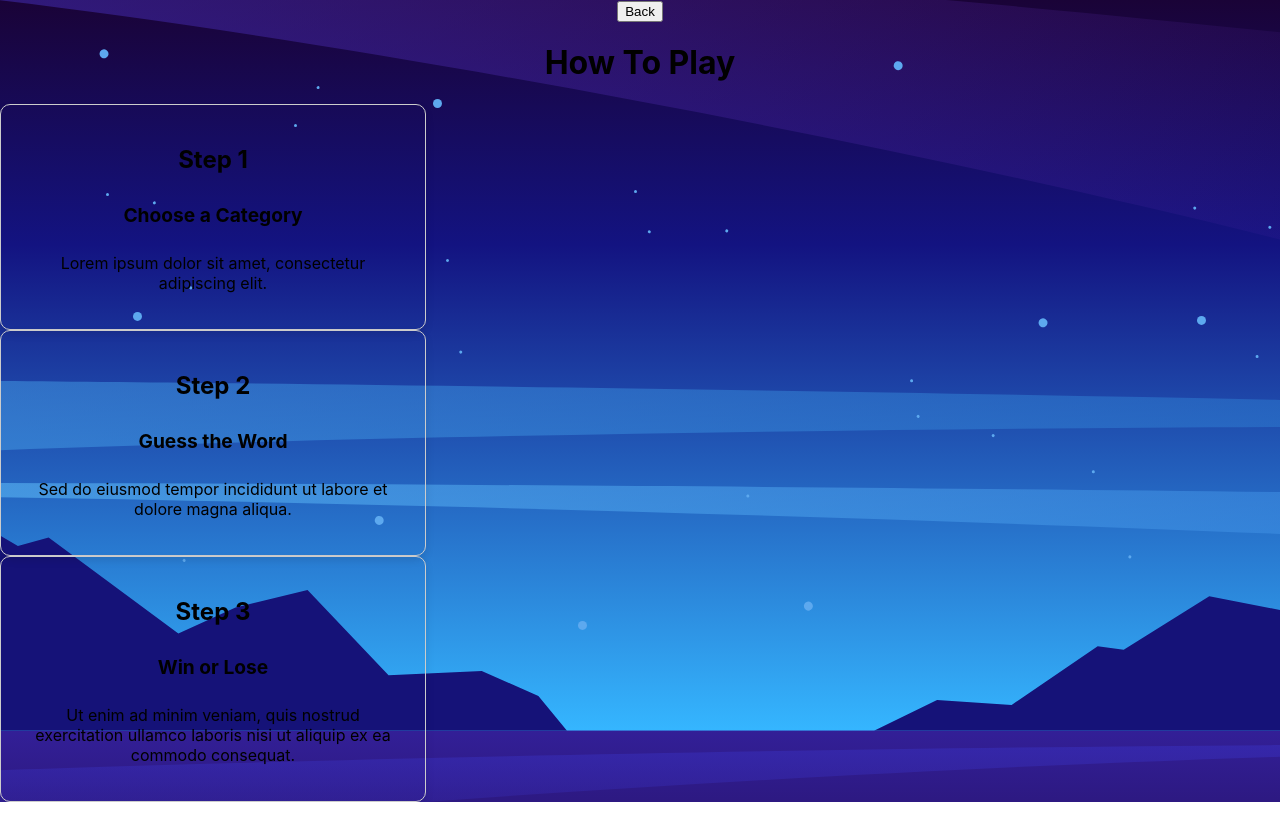
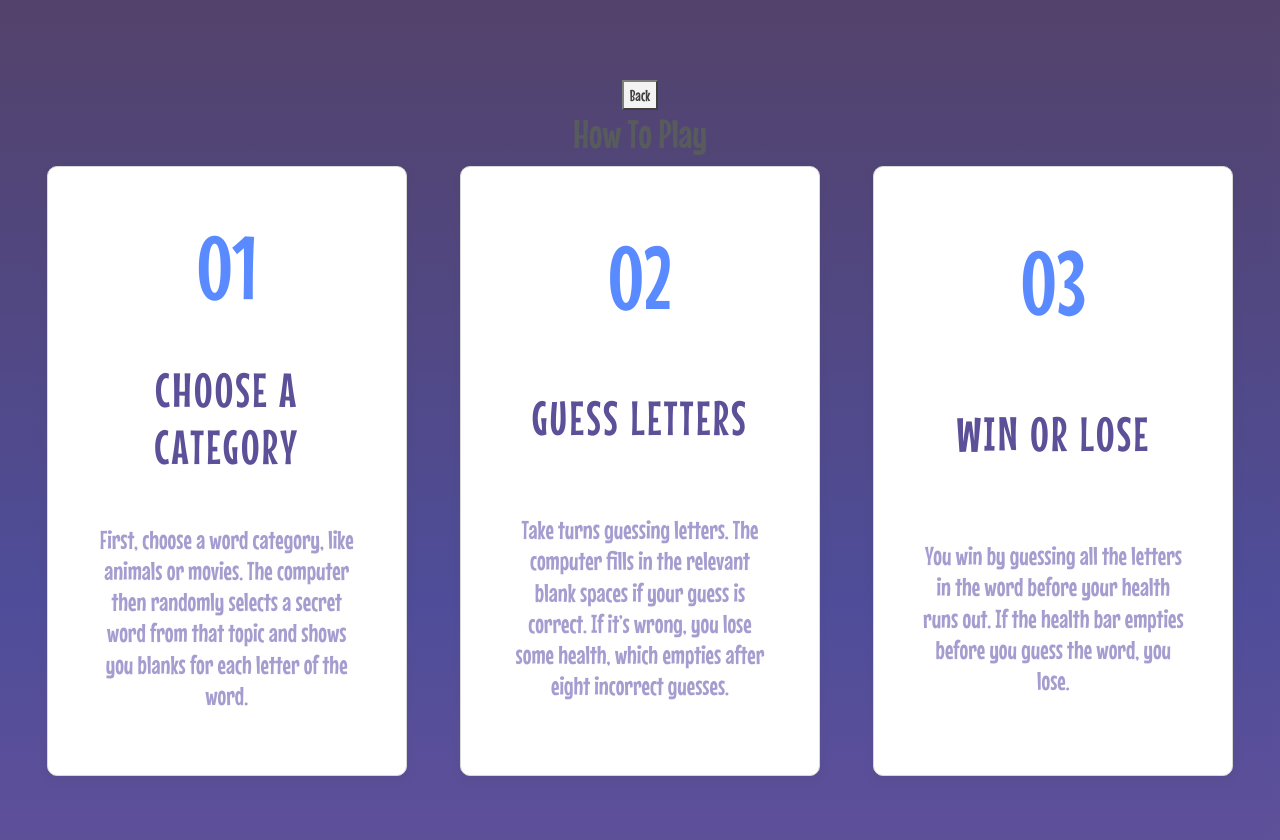
Before and after one commit to huyviet1995/hangman-game, a React (Create React App) app: page /tutorial in a window 1280 px wide. Shown: the top 840 px of the page. Before the commit the page ends 802 px from the top, so only its background shows below. Built offline with nearby package versions, Linux system fonts and the light colour scheme.

Commit message:
Install bootstrap, classNames

```diff
--- a/package.json
+++ b/package.json
@@ -10,6 +10,8 @@
     "@types/node": "^16.18.108",
     "@types/react": "^18.3.5",
     "@types/react-dom": "^18.3.0",
+    "bootstrap": "^5.3.3",
+    "classnames": "^2.5.1",
     "react": "^18.3.1",
     "react-dom": "^18.3.1",
     "react-router-dom": "^6.26.1",
--- a/src/App.css
+++ b/src/App.css
@@ -4,6 +4,7 @@
   width: 100vw;
   background-repeat: no-repeat;
   background-size: cover;
+  font-family: MouseMemoirs;
 }
 
 .App-logo {
--- a/src/components/Card/Card.module.css
+++ b/src/components/Card/Card.module.css
@@ -2,24 +2,39 @@
     display: flex;
     flex-direction: column;
     align-items: center;
-    padding: 20px;
+    padding: 48px;
     border: 1px solid #ccc;
     border-radius: 10px;
     width: 30%;
     box-shadow: 0 4px 8px rgba(0, 0, 0, 0.1);
+    background: #ffffff;
+    max-width: 550px;
 }
 
 .cardTitle {
-    font-size: 1.5rem;
-    margin-bottom: 10px;
+    font-family: MouseMemoirs;
+    font-style: normal;
+    font-weight: 400;
+    font-size: 88px;
+    color: #2463ff;
 }
 
 .stepName {
-    font-size: 1.2rem;
-    margin-bottom: 10px;
+    font-style: normal;
+    font-weight: 400;
+    font-size: 48px;
+    line-height: 120%;
+    /* identical to box height, or 58px */
+    text-align: center;
+    letter-spacing: 0.05em;
+    text-transform: uppercase;
+    color: #261676;
 }
 
 .text {
-    font-size: 1rem;
-    text-align: center;
+    font-style: normal;
+    font-weight: 400;
+    font-size: 26px;
+    line-height: 120%;
+    color: #887dc0;
 }
--- a/src/components/Card/Card.tsx
+++ b/src/components/Card/Card.tsx
@@ -1,16 +1,19 @@
 import React from 'react';
 import styles from './Card.module.css';
+import cn from 'classnames';
 
 interface CardProps {
   title: string;
   stepName: string;
   text: string;
+  className?: string;
 }
 
-const Card: React.FC<CardProps> = ({ title, stepName, text }) => {
+const Card: React.FC<CardProps> = ({ title, stepName, text, className }) => {
+  const cardClasses = cn(styles.card, className);
   return (
-    <div className={styles.card}>
-      <h2 className={styles.cardTitle}>{title}</h2>
+    <div className={cardClasses}>
+      <h2 className={`${styles.cardTitle} my-0`}>{title}</h2>
       <h3 className={styles.stepName}>{stepName}</h3>
       <p className={styles.text}>{text}</p>
     </div>
--- a/src/index.tsx
+++ b/src/index.tsx
@@ -3,6 +3,7 @@ import ReactDOM from 'react-dom/client';
 import './index.css';
 import App from './App';
 import reportWebVitals from './reportWebVitals';
+import 'bootstrap/dist/css/bootstrap.min.css';
 
 const root = ReactDOM.createRoot(
   document.getElementById('root') as HTMLElement
--- a/src/pages/TutorialPage/TutorialPage.module.css
+++ b/src/pages/TutorialPage/TutorialPage.module.css
@@ -1,4 +1,21 @@
+.container {
+    left: calc(50% - 1440px/2);
+    top: calc(50% - 1024px/2);
+    background: linear-gradient(180deg, #1A043A 0%, #151278 70.31%, #2B1677 100%);
+    opacity: 0.75;
+    padding: 80px 40px;
+    height: auto;
+}
 
-.container {
-    background: url("/public/starter-code/assets/images/background-desktop.svg");
+.cardContainer {
+    display: flex;
+    justify-content: space-around;
+    gap: 40px;
 }
+
+.card {
+    display: flex;
+    flex-direction: column;
+    justify-content: space-around;
+    gap: 40px;
+}
--- a/src/pages/TutorialPage/TutorialPage.tsx
+++ b/src/pages/TutorialPage/TutorialPage.tsx
@@ -2,14 +2,17 @@ import React from "react";
 import styles from "./TutorialPage.module.css";
 import Card from "components/Card/Card";
 import { useNavigate } from "react-router-dom";
+import { steps } from "./tutorialData";
+import cn from "classnames";
 
 const TutorialPage: React.FC = () => {
     const navigate = useNavigate();
     const handleBackClick = () => {
         navigate("/");
     };
+    const containerClasses = cn(styles.container, "p-12 h-full");
     return (
-        <div className={styles.container}>
+        <div className={containerClasses}>
             <header className={styles.header}>
                 <button className={styles.backButton} onClick={handleBackClick}>
                     Back
@@ -17,21 +20,13 @@ const TutorialPage: React.FC = () => {
                 <h1 className={styles.title}>How To Play</h1>
             </header>
             <div className={styles.cardContainer}>
-                <Card
-                    title="Step 1"
-                    stepName="Choose a Category"
-                    text="Lorem ipsum dolor sit amet, consectetur adipiscing elit."
-                />
-                <Card
-                    title="Step 2"
-                    stepName="Guess the Word"
-                    text="Sed do eiusmod tempor incididunt ut labore et dolore magna aliqua."
-                />
-                <Card
-                    title="Step 3"
-                    stepName="Win or Lose"
-                    text="Ut enim ad minim veniam, quis nostrud exercitation ullamco laboris nisi ut aliquip ex ea commodo consequat."
-                />
+                {steps.map((step) =>
+                    <Card
+                        key={step.title}
+                        className={styles.card}
+                        {...step}
+                    />
+                )}
             </div>
         </div>
     );
--- /dev/null
+++ b/src/pages/TutorialPage/tutorialData.js
@@ -0,0 +1,17 @@
+export const steps = [
+    {
+        title: "01",
+        stepName: "Choose a Category",
+        text: "First, choose a word category, like animals or movies. The computer then randomly selects a secret word from that topic and shows you blanks for each letter of the word."
+    },
+    {
+        title: "02",
+        stepName: "Guess letters",
+        text: "Take turns guessing letters. The computer fills in the relevant blank spaces if your guess is correct. If it’s wrong, you lose some health, which empties after eight incorrect guesses."
+    },
+    {
+        title: "03",
+        stepName: "Win or Lose",
+        text: "You win by guessing all the letters in the word before your health runs out. If the health bar empties before you guess the word, you lose."
+    }
+];
```
Also changed, not shown: 1 other file (tests, documents, lock files or other folders).
